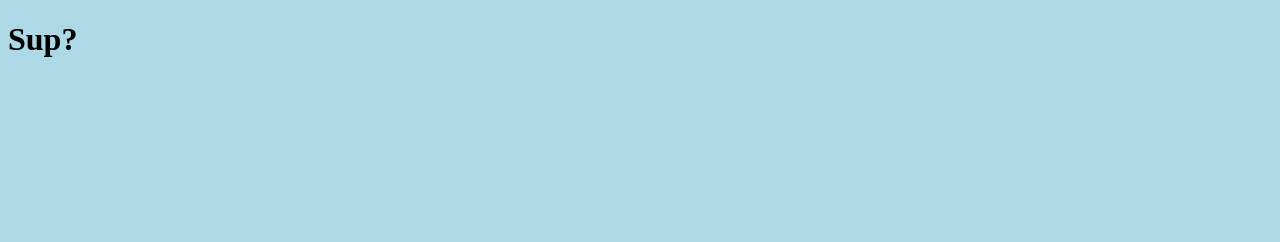
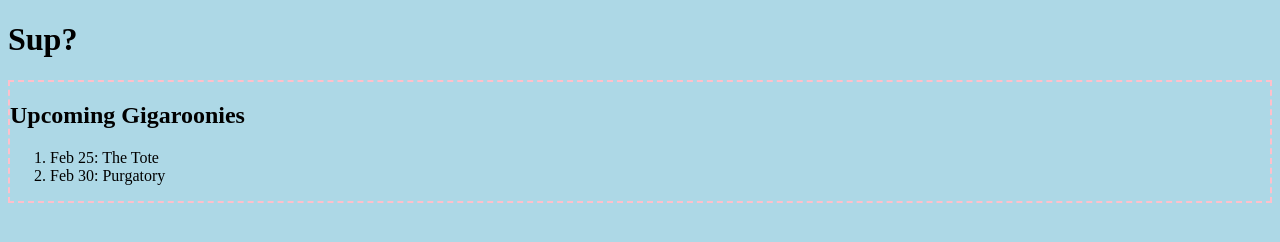
Before and after one commit to ranganabby/callummcnab-audio-engineer, a plain HTML site: page index.html in a window 1280 px wide. Drawn offline with Linux system fonts and the light colour scheme.

Commit message:
End of Week 3

```diff
--- a/index.html
+++ b/index.html
@@ -18,6 +18,16 @@
 
     <main>
         <h1>Sup?</h1>
+
+        <section class="Gigaroonies">
+            <h2>Upcoming Gigaroonies</h2>
+
+            <ol>
+                <li>Feb 25: The Tote</li>
+                <li>Feb 30: Purgatory</li>
+            </ol>
+
+        </section>
     </main>
 
 
--- a/style.css
+++ b/style.css
@@ -1,3 +1,7 @@
 body {
     background-color: lightblue;
 }
+
+.Gigaroonies {
+    border: 2px dashed pink;
+}
```
Lines whose indentation alone changed are shown as unchanged.
